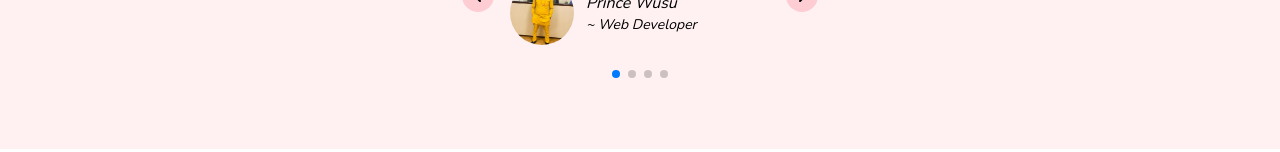
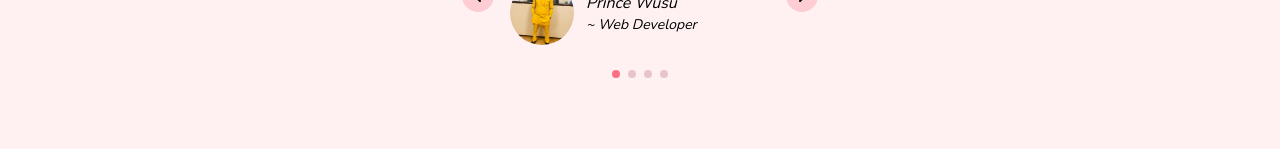
Before and after one commit to Mr-Wusu/nextjs-blews, a Next.js app: page / in a window 1280 px wide. Shown: the part 757-909 px from the top of the page. Built offline with nearby package versions, Linux system fonts and the light colour scheme; a web font is replaced by a local one.

Commit message:
Styling the pagination bullets

```diff
--- a/styles/_about-section.scss
+++ b/styles/_about-section.scss
@@ -98,5 +98,11 @@
     .next {
       right: 0;
     }
+    .swiper-pagination-bullet {
+      background-color: vars.$darkRose1 !important; // Custom background color for pagination bullets
+    }
+    .swiper-pagination-bullet-active {
+      background-color: vars.$rose300 !important; // Custom background color for active pagination bullet
+    }
   }
 }
--- a/styles/globals.scss
+++ b/styles/globals.scss
@@ -1,4 +1,9 @@
 @use "variables" as vars;
+@mixin center-flex {
+  display: flex;
+  justify-content: center;
+  align-items: center;
+}
 
 @tailwind base;
 @tailwind components;
@@ -39,6 +44,13 @@ body {
   font-family: "Montserrat", sans-serif;
 }
 
+.swiper-pagination-bullet {
+  background-color: vars.$darkRose1 !important;
+}
+.swiper-pagination-bullet-active {
+  background-color: vars.$rose300 !important;
+}
+
 .comment {
   background-color: vars.$rose300;
   width: 70px;
```
